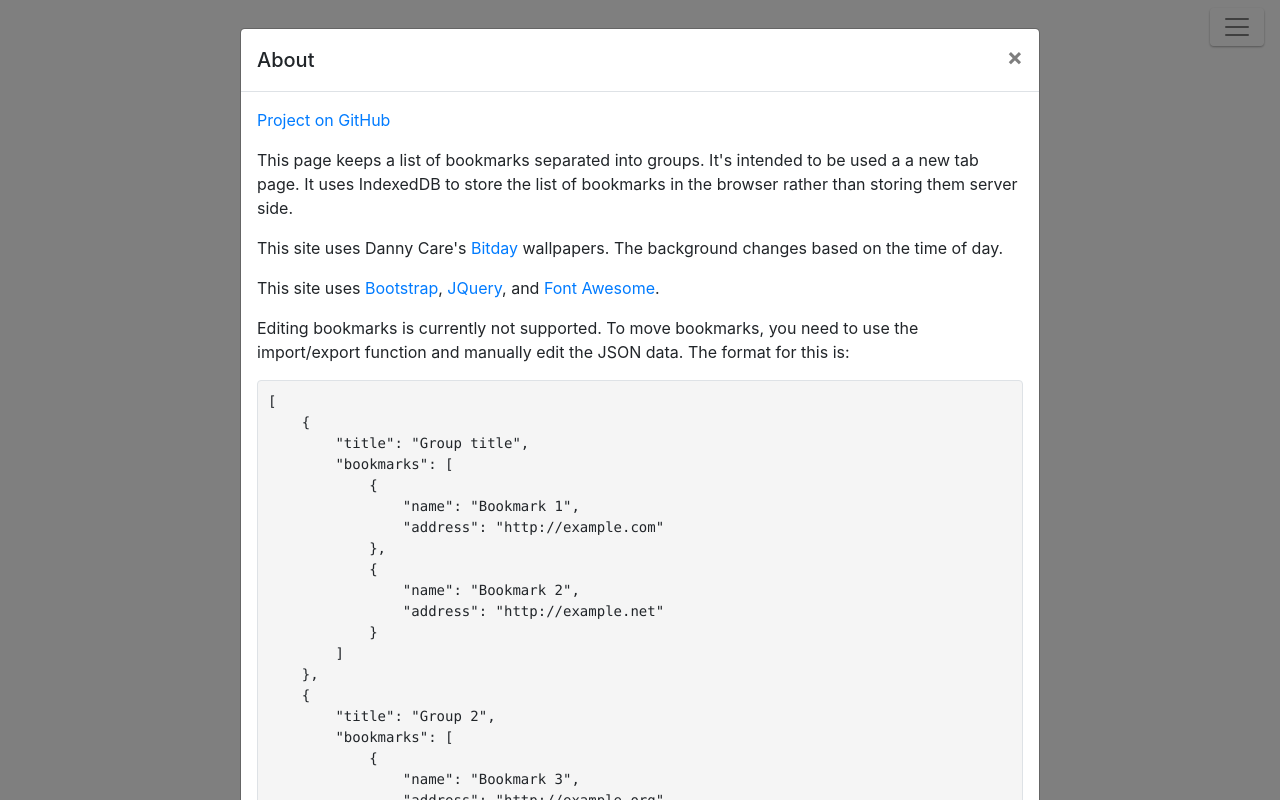
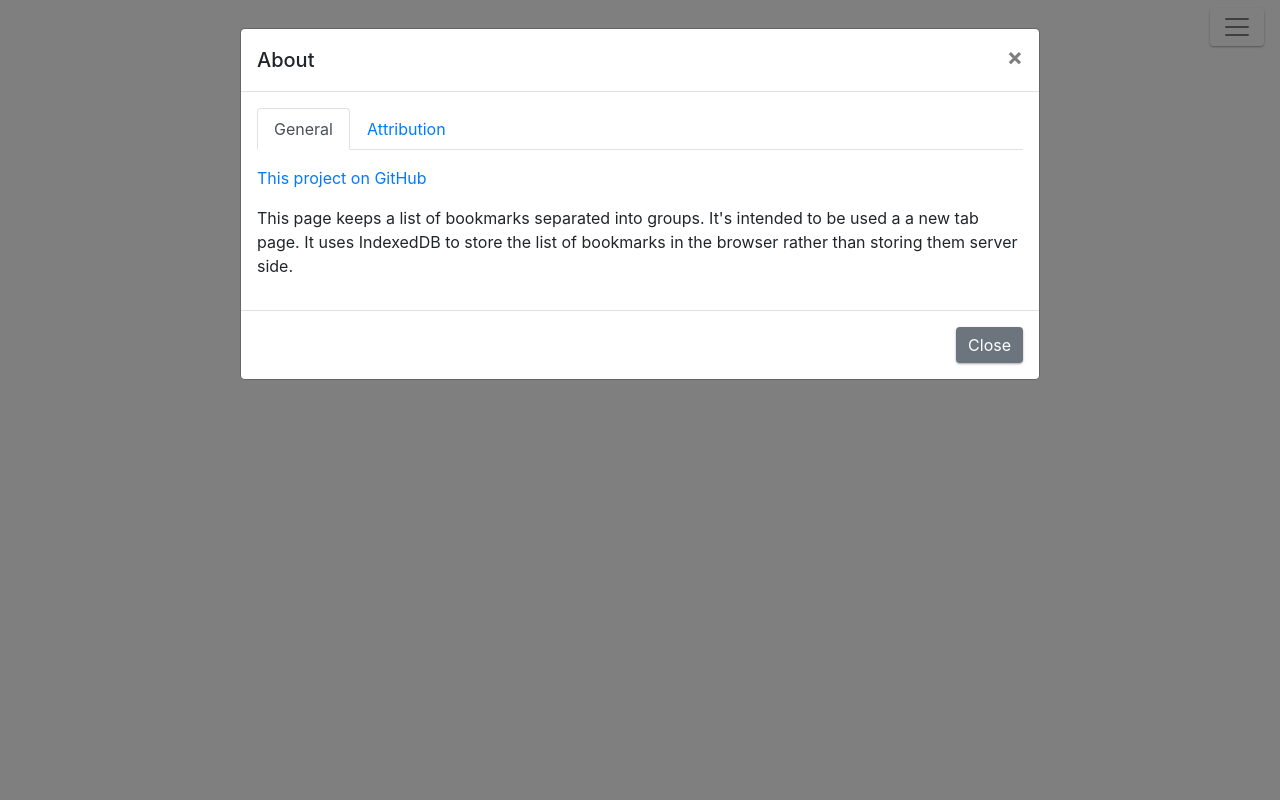
Before and after one commit to NeilBrommer/NewTabPage, a plain HTML site: page index.html in a window 1280 px wide. Drawn offline with nearby package versions, Linux system fonts and the light colour scheme.

Commit message:
Update about dialog

```diff
--- a/index.html
+++ b/index.html
@@ -121,50 +121,43 @@
 					</button>
 				</div>
 				<div class="modal-body">
+					<ul class="nav nav-tabs" id="tabContent">
+						<li class="nav-item">
+							<a id="aboutTab" class="nav-link active" href="#aboutTabContent" data-toggle="tab">General</a>
+						</li>
+						<li class="nav-item">
+							<a id="attribTab" class="nav-link" href="#attribTabContent" data-toggle="tab">Attribution</a>
+						</li>
+					</ul>
+
+					<div class="tab-content mt-3">
+						<div id="aboutTabContent" class="tab-pane fade show active">
 							<p>
-						<a href="https://github.com/NeilBrommer/NewTabPage">Project on GitHub</a>
+								<a href="https://github.com/NeilBrommer/NewTabPage">This project on GitHub</a>
 							</p>
 							<p>
 								This page keeps a list of bookmarks separated into groups. It's intended to be used a a new tab page.
 								It uses IndexedDB to store the list of bookmarks in the browser rather than storing them server side.
 							</p>
+						</div>
+
+						<div id="attribTabContent" class="tab-pane fade">
 							<p>
 								This site uses Danny Care's <a href="https://danny.care/portfolio/bitday/" target="_blank">Bitday</a>
 								wallpapers. The background changes based on the time of day.
 							</p>
+							<h3>Libraries</h3>
 							<p>
-						This site uses <a href="https://getbootstrap.com/" target="_blank">Bootstrap</a>,
-						<a href="https://jquery.com/" target="_blank">JQuery</a>, and
-						<a href="http://fontawesome.io/">Font Awesome</a>.
+								<a href="https://getbootstrap.com/" target="_blank">Bootstrap</a>
 							</p>
 							<p>
-						Editing bookmarks is currently not supported. To move bookmarks, you need to use the
-						import/export function and manually edit the JSON data. The format for this is:
+								<a href="https://jquery.com/" target="_blank">JQuery</a>
 							</p>
-					<pre class="rounded border"><code>[
-	{
-		"title": "Group title",
-		"bookmarks": [
-			{
-				"name": "Bookmark 1",
-				"address": "http://example.com"
-			},
-			{
-				"name": "Bookmark 2",
-				"address": "http://example.net"
-			}
-		]
-	},
-	{
-		"title": "Group 2",
-		"bookmarks": [
-			{
-				"name": "Bookmark 3",
-				"address": "http://example.org"
-			}
-		]
-	}
-]</code></pre>
+							<p>
+								<a href="http://fontawesome.io/">Font Awesome</a>
+							</p>
+						</div>
+					</div>
 				</div>
 				<div class="modal-footer">
 					<button type="button" class="btn btn-secondary" data-dismiss="modal">Close</button>
```
Also changed, not shown: 1 other file. Lines whose indentation alone changed are shown as unchanged.
